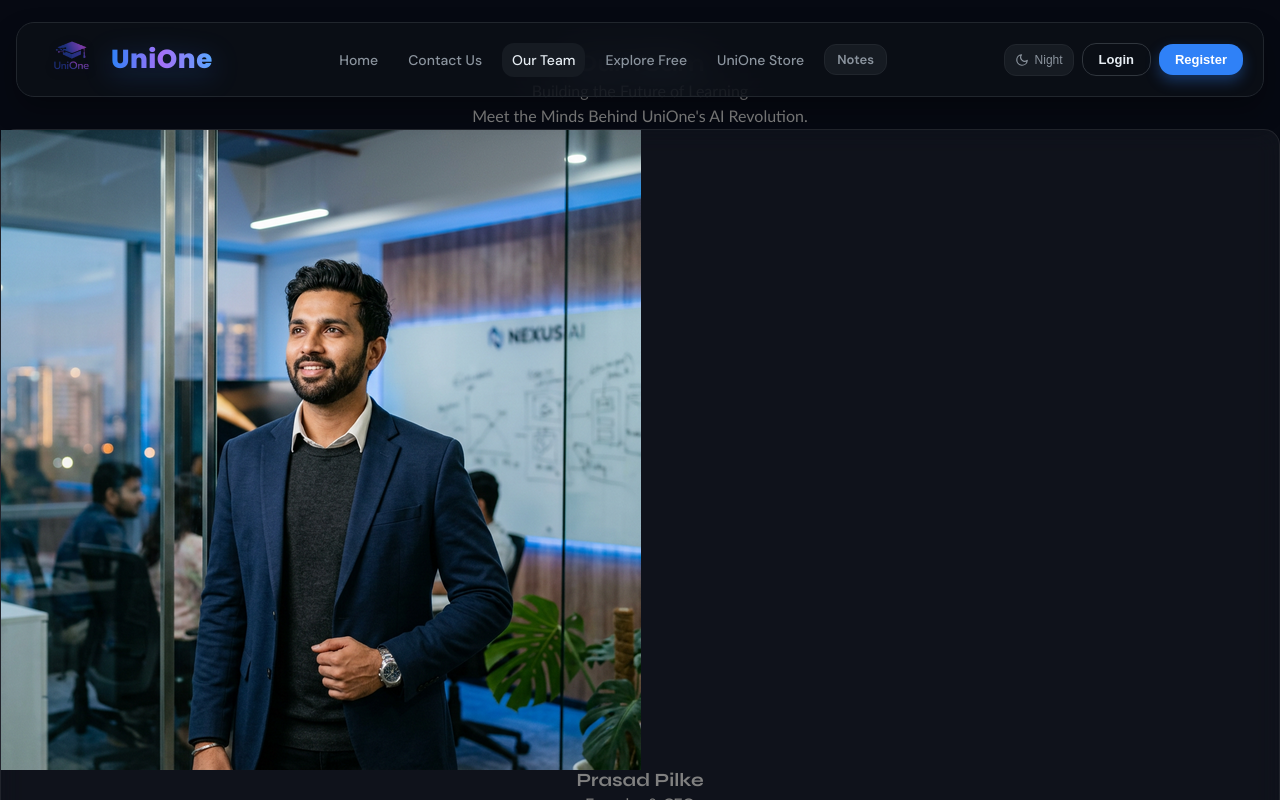
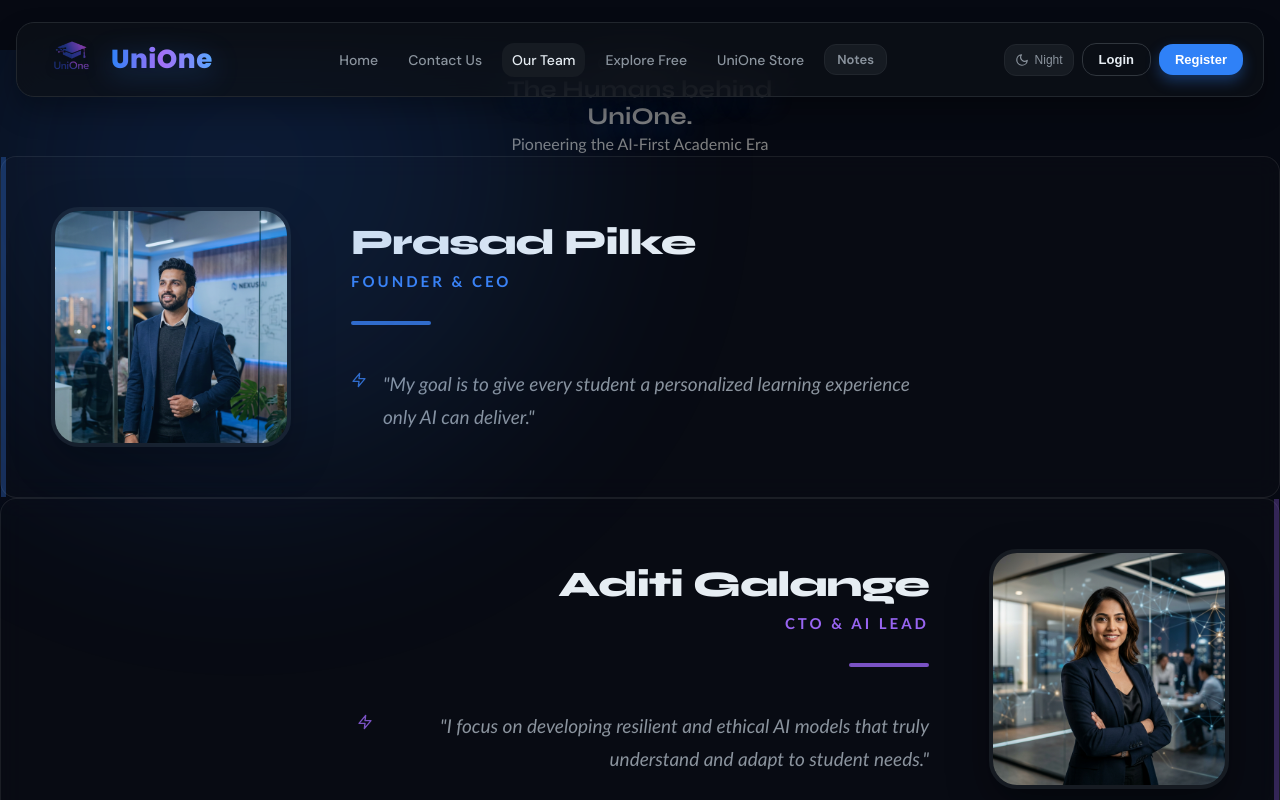
Before and after one commit to sayalikale318/UniOne, a React (Vite) app: page / in a window 1280 px wide. Both pictures are taken after a click on the button "Our Team". Shown: the top 800 px of the page. Built offline with nearby package versions, Linux system fonts and the light colour scheme.

Commit message:
Refactor: Update Our Team page with alternating horizontal layouts, unique accent colors, and premium background blobs

```diff
--- a/src/components/TeamMemberCard.jsx
+++ b/src/components/TeamMemberCard.jsx
@@ -1,19 +1,33 @@
 import React from 'react';
+import Icon from './Icon';
 
-export function TeamMemberCard({ image, firstName, lastName, title, quote }) {
+export function TeamMemberCard({ image, firstName, lastName, title, quote, isReversed, accent }) {
+  const cardStyle = {
+    '--card-accent': accent,
+    '--card-accent-soft': `${accent}15`
+  };
+
   return (
-    <div className="team-card glass-card">
+    <div
+      className={`team-card team-card--horizontal glass-card ${isReversed ? 'team-card--reversed' : ''}`}
+      style={cardStyle}
+    >
       <div className="team-card__image-container">
         <img src={image} alt={`${firstName} ${lastName}`} className="team-card__image" />
         <div className="team-card__glow"></div>
       </div>
       <div className="team-card__content">
-        <h3 className="team-card__name">{firstName} {lastName}</h3>
-        <p className="team-card__title">{title}</p>
+        <div className="team-card__header">
+          <h3 className="team-card__name">{firstName} {lastName}</h3>
+          <p className="team-card__title">{title}</p>
+        </div>
         <div className="team-card__divider"></div>
-        <p className="team-card__quote italic">"{quote}"</p>
+        <div className="team-card__quote-wrap">
+          <Icon n="zap" s={16} c="var(--card-accent)" style={{ opacity: 0.8, marginTop: '4px' }} />
+          <p className="team-card__quote">"{quote}"</p>
+        </div>
       </div>
-      <div className="team-card__accent"></div>
+      <div className="team-card__accent-bar"></div>
     </div>
   );
 }
--- a/src/global.css
+++ b/src/global.css
@@ -3303,6 +3303,238 @@ select option {
   margin: 0 auto;
 }
 
+/* ════════════════════════════════════════════════════════════════
+   TEAM & VALUE CARDS
+   ════════════════════════════════════════════════════════════════ */
+.team-card--horizontal {
+  display: flex;
+  flex-direction: row;
+  align-items: center;
+  gap: 60px;
+  padding: 50px;
+  text-align: left;
+  max-width: 100%;
+  border: 1px solid rgba(255, 255, 255, 0.08);
+  background: rgba(13, 17, 23, 0.4);
+  transition: all 0.4s cubic-bezier(0.23, 1, 0.32, 1);
+}
+
+.team-card--reversed {
+  flex-direction: row-reverse;
+  text-align: right;
+}
+
+.team-card:hover {
+  background: rgba(13, 17, 23, 0.7);
+  border-color: var(--card-accent);
+  transform: translateY(-5px);
+  box-shadow: 0 30px 60px -12px rgba(0, 0, 0, 0.5);
+}
+
+.team-card--reversed .team-card__quote-wrap {
+  justify-content: flex-end;
+}
+
+.team-card--reversed .team-card__divider {
+  margin-left: auto;
+  margin-right: 0;
+}
+
+.team-card__image-container {
+  position: relative;
+  width: 240px;
+  height: 240px;
+  flex-shrink: 0;
+  border-radius: 28px;
+  overflow: hidden;
+  box-shadow: 0 16px 40px rgba(0, 0, 0, 0.4);
+  border: 4px solid var(--surface2);
+  transition: all 0.4s ease;
+}
+
+.team-card:hover .team-card__image-container {
+  border-color: var(--card-accent);
+  box-shadow: 0 0 30px var(--card-accent-soft);
+}
+
+.team-card__image {
+  width: 100%;
+  height: 100%;
+  object-fit: cover;
+  transition: transform 0.6s ease;
+}
+
+.team-card:hover .team-card__image {
+  transform: scale(1.06);
+}
+
+.team-card__glow {
+  position: absolute;
+  inset: 0;
+  background: radial-gradient(circle at center, var(--card-accent) 0%, transparent 75%);
+  opacity: 0;
+  transition: opacity 0.4s ease;
+  mix-blend-mode: soft-light;
+}
+
+.team-card:hover .team-card__glow {
+  opacity: 0.4;
+}
+
+.team-card__content {
+  flex: 1;
+  display: flex;
+  flex-direction: column;
+  gap: 16px;
+}
+
+.team-card__name {
+  font-family: 'Syne', sans-serif;
+  font-size: clamp(24px, 4vw, 36px);
+  font-weight: 800;
+  color: var(--text);
+  margin: 0;
+  letter-spacing: -1px;
+}
+
+.team-card__title {
+  font-size: 15px;
+  color: var(--card-accent);
+  font-weight: 800;
+  text-transform: uppercase;
+  letter-spacing: 3px;
+  margin: 6px 0 0;
+}
+
+.team-card__divider {
+  width: 80px;
+  height: 4px;
+  background: var(--card-accent);
+  border-radius: 4px;
+  margin: 12px 0;
+  opacity: 0.8;
+}
+
+.team-card__quote-wrap {
+  display: flex;
+  gap: 16px;
+  align-items: flex-start;
+  margin-top: 15px;
+}
+
+.team-card__quote {
+  font-size: 19px;
+  color: var(--text2);
+  line-height: 1.7;
+  font-style: italic;
+  max-width: 540px;
+  margin: 0;
+  font-weight: 500;
+}
+
+.team-card__accent-bar {
+  position: absolute;
+  top: 0;
+  bottom: 0;
+  left: 0;
+  width: 5px;
+  background: var(--card-accent);
+  opacity: 0.3;
+  transition: opacity 0.3s;
+}
+
+.team-card:hover .team-card__accent-bar {
+  opacity: 1;
+}
+
+.team-card--reversed .team-card__accent-bar {
+  left: auto;
+  right: 0;
+}
+
+@media (max-width: 850px) {
+  .team-card--horizontal,
+  .team-card--reversed {
+    flex-direction: column;
+    text-align: center;
+    padding: 40px 30px;
+    gap: 30px;
+  }
+
+  .team-card--reversed .team-card__quote-wrap {
+    justify-content: center;
+  }
+
+  .team-card--reversed .team-card__divider {
+    margin: 12px auto;
+  }
+
+  .team-card__image-container {
+    width: 200px;
+    height: 200px;
+  }
+
+  .team-card__content {
+    align-items: center;
+  }
+
+  .team-card__quote-wrap {
+    justify-content: center;
+  }
+}
+
+/* Value Cards Styling (Existing with minor refinements) */
+.value-card {
+  display: flex;
+  gap: 20px;
+  padding: 24px;
+  align-items: flex-start;
+  transition: all 0.3s ease;
+}
+
+.value-card:hover {
+  background: rgba(255, 255, 255, 0.08);
+  transform: translateY(-5px);
+  border-color: var(--accent);
+}
+
+.value-card__icon-wrap {
+  width: 60px;
+  height: 60px;
+  border-radius: 16px;
+  background: rgba(47, 129, 247, 0.1);
+  border: 1px solid rgba(47, 129, 247, 0.2);
+  color: var(--accent);
+  display: flex;
+  align-items: center;
+  justify-content: center;
+  flex-shrink: 0;
+  box-shadow: 0 8px 16px rgba(0, 0, 0, 0.2);
+}
+
+.value-card__title {
+  font-family: 'Syne', sans-serif;
+  font-size: 19px;
+  font-weight: 700;
+  margin-bottom: 8px;
+  color: var(--text);
+}
+
+.value-card__desc {
+  font-size: 15px;
+  color: var(--text2);
+  line-height: 1.6;
+}
+
+@media (max-width: 640px) {
+  .value-card {
+    flex-direction: column;
+    text-align: center;
+    align-items: center;
+    padding: 20px;
+  }
+}
+
 .sb-eyebrow {
   font-family: 'Syne', sans-serif;
   font-size: 18px;
@@ -4284,3 +4516,40 @@ select option {
     font-size: 18px;
   }
 }
+
+/* Our Team Page Background Blobs */
+.our-team-page {
+  position: relative;
+  overflow: hidden;
+  background: var(--bg);
+}
+
+.team-bg-blob {
+  position: absolute;
+  width: 600px;
+  height: 600px;
+  border-radius: 50%;
+  filter: blur(120px);
+  z-index: 1;
+  opacity: 0.15;
+  pointer-events: none;
+}
+
+.team-bg-blob--1 {
+  top: -10%;
+  left: -5%;
+  background: var(--accent);
+  animation: blobFloat 20s infinite alternate;
+}
+
+.team-bg-blob--2 {
+  bottom: 20%;
+  right: -10%;
+  background: var(--purple);
+  animation: blobFloat 25s infinite alternate-reverse;
+}
+
+@keyframes blobFloat {
+  0% { transform: translate(0, 0) scale(1); }
+  100% { transform: translate(50px, 100px) scale(1.1); }
+}
--- a/src/pages/OurTeam.jsx
+++ b/src/pages/OurTeam.jsx
@@ -16,6 +16,7 @@ export default function OurTeam() {
       lastName: "Pilke",
       title: "Founder & CEO",
       quote: "My goal is to give every student a personalized learning experience only AI can deliver.",
+      accent: "hsl(217, 91%, 60%)" // Blue
     },
     {
       image: aditiImg,
@@ -23,6 +24,7 @@ export default function OurTeam() {
       lastName: "Galange",
       title: "CTO & AI Lead",
       quote: "I focus on developing resilient and ethical AI models that truly understand and adapt to student needs.",
+      accent: "hsl(262, 83%, 67%)" // Purple
     },
     {
       image: tejaswiniImg,
@@ -30,6 +32,7 @@ export default function OurTeam() {
       lastName: "Kumbhar",
       title: "Head of Product",
       quote: "Every feature we build must simplify the academic journey and provide genuine value to the modern student.",
+      accent: "hsl(24, 95%, 58%)" // Orange/Gold
     },
     {
       image: karanImg,
@@ -37,6 +40,7 @@ export default function OurTeam() {
       lastName: "Khandait",
       title: "Lead Developer",
       quote: "I ensure our platform is robust, scalable, and delivers a seamless, lightning-fast experience for all our users.",
+      accent: "hsl(142, 71%, 45%)" // Green
     },
   ];
 
@@ -65,54 +69,68 @@ export default function OurTeam() {
 
   return (
     <div className="our-team-page" style={{ fontFamily: '"Trebuchet MS", "Segoe UI", system-ui, sans-serif' }}>
+      {/* Background Blobs */}
+      <div className="team-bg-blob team-bg-blob--1"></div>
+      <div className="team-bg-blob team-bg-blob--2"></div>
+
       {/* Hero Section */}
-      <section className="py-16 px-6 text-center">
+      <section className="py-20 px-6 text-center relative z-10">
         <div className="max-w-4xl mx-auto">
-          <h1 className="font-['Poppins'] text-5xl md:text-6xl font-bold mb-6 bg-gradient-to-r from-[var(--accent)] via-[var(--purple)] to-[#58a6ff] bg-clip-text text-transparent" style={{ textShadow: '0 6px 14px rgba(47, 129, 247, 0.35)' }}>
-            Our Team
+          <div className="inline-flex items-center gap-2 px-4 py-1.5 rounded-full bg-accent/10 border border-accent/20 mb-8">
+            <span className="w-2 h-2 rounded-full bg-accent animate-pulse"></span>
+            <span className="text-xs font-bold uppercase tracking-widest text-accent">Our Identity</span>
+          </div>
+          <h1 className="font-['Poppins'] text-6xl md:text-7xl font-bold mb-8 bg-gradient-to-r from-[var(--accent)] via-[var(--purple)] to-[#58a6ff] bg-clip-text text-transparent leading-none" style={{ textShadow: '0 8px 24px rgba(47, 129, 247, 0.25)' }}>
+            The Humans behind <br/>UniOne.
           </h1>
-          <p className="text-2xl md:text-3xl font-['Poppins'] font-semibold mb-4 text-[var(--text)]">
-            Building the Future of Learning
+          <p className="text-2xl md:text-3xl font-['Poppins'] font-semibold mb-6 text-[var(--text)] opacity-90">
+            Pioneering the AI-First Academic Era
           </p>
-          <p className="text-lg text-[var(--text2)]">
-            Meet the Minds Behind UniOne's AI Revolution.
-          </p>
+          <div className="w-24 h-1 bg-gradient-to-r from-accent to-purple mx-auto rounded-full mb-8"></div>
         </div>
       </section>
 
       {/* Team Members */}
-      <section className="py-12 px-6">
-        <div className="max-w-[1320px] mx-auto">
-          <div className="grid grid-cols-1 md:grid-cols-2 lg:grid-cols-4 gap-6">
-            {teamMembers.map((member) => (
-              <TeamMemberCard key={`${member.firstName}-${member.lastName}`} {...member} />
+      <section className="py-12 px-6 relative z-10">
+        <div className="max-w-[1100px] mx-auto">
+          <div className="flex flex-col gap-16">
+            {teamMembers.map((member, index) => (
+              <TeamMemberCard
+                key={`${member.firstName}-${member.lastName}`}
+                {...member}
+                isReversed={index % 2 !== 0}
+              />
             ))}
           </div>
         </div>
       </section>
 
       {/* Values Section */}
-      <section className="py-16 px-6" style={{ background: 'rgba(13, 17, 23, 0.3)' }}>
-        <div className="max-w-[1320px] mx-auto">
-          <div className="text-center mb-12">
-            <h2 className="font-['Poppins'] text-4xl md:text-5xl font-bold mb-4 text-[var(--text)]">
-              More Than a Team, We're a Community
+      <section className="py-24 px-6 relative z-10 bg-surface/20 backdrop-blur-sm border-t border-white/5 mt-20">
+        <div className="max-w-[1240px] mx-auto">
+          <div className="text-center mb-16">
+            <h2 className="font-['Poppins'] text-4xl md:text-6xl font-extrabold mb-6 text-[var(--text)] tracking-tight">
+              Driven by Purpose.
             </h2>
-            <p className="text-lg text-[var(--text2)] max-w-3xl mx-auto leading-relaxed">
-              At UniOne, our foundation is built on a shared drive for innovation and student success.
+            <p className="text-xl text-[var(--text2)] max-w-3xl mx-auto leading-relaxed font-medium">
+              We're not just building a product; we're establishing a new standard for how students interact with knowledge.
             </p>
           </div>
 
-          <div className="grid grid-cols-1 md:grid-cols-2 gap-6 mb-12">
+          <div className="grid grid-cols-1 md:grid-cols-2 gap-8 mb-16">
             {values.map((value) => (
               <ValueCard key={value.title} {...value} />
             ))}
           </div>
 
-          <p className="text-center text-lg text-[var(--text2)] max-w-3xl mx-auto leading-relaxed">
-            We are educators, engineers, and visionaries working together to build a future where
-            real-time, personalized learning becomes the global standard.
-          </p>
+          <div className="text-center">
+            <div className="inline-block p-8 rounded-3xl bg-white/5 border border-white/10 backdrop-blur-md">
+              <p className="text-lg md:text-xl text-[var(--text2)] max-w-3xl mx-auto leading-relaxed italic">
+                "We are educators, engineers, and visionaries working together to build a future where
+                real-time, personalized learning becomes the global standard."
+              </p>
+            </div>
+          </div>
         </div>
       </section>
     </div>
```
